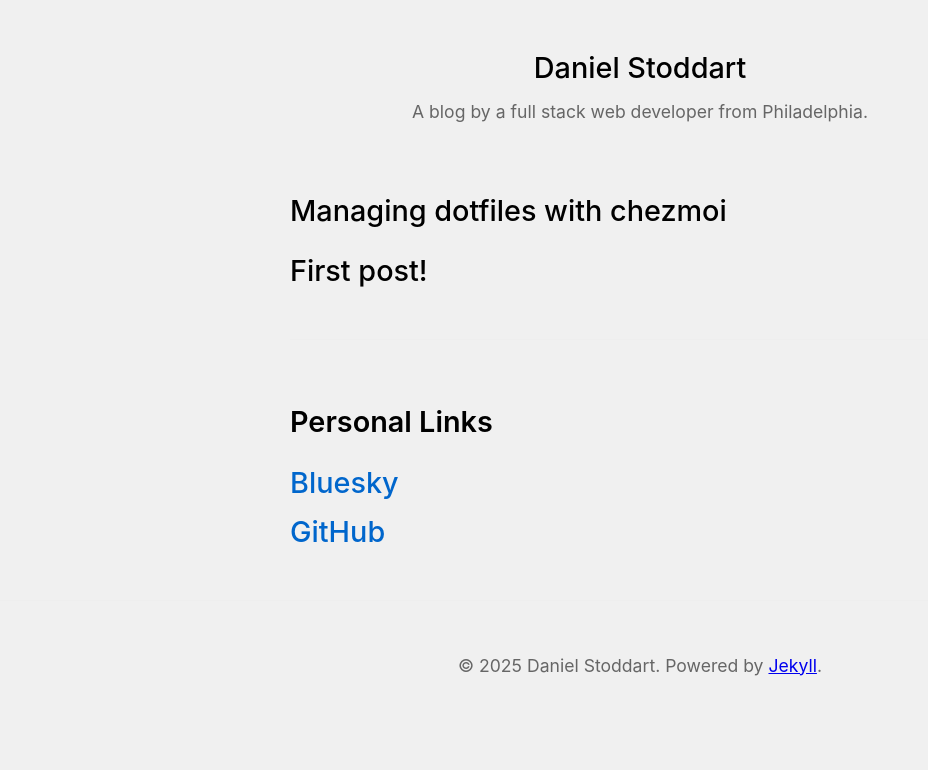
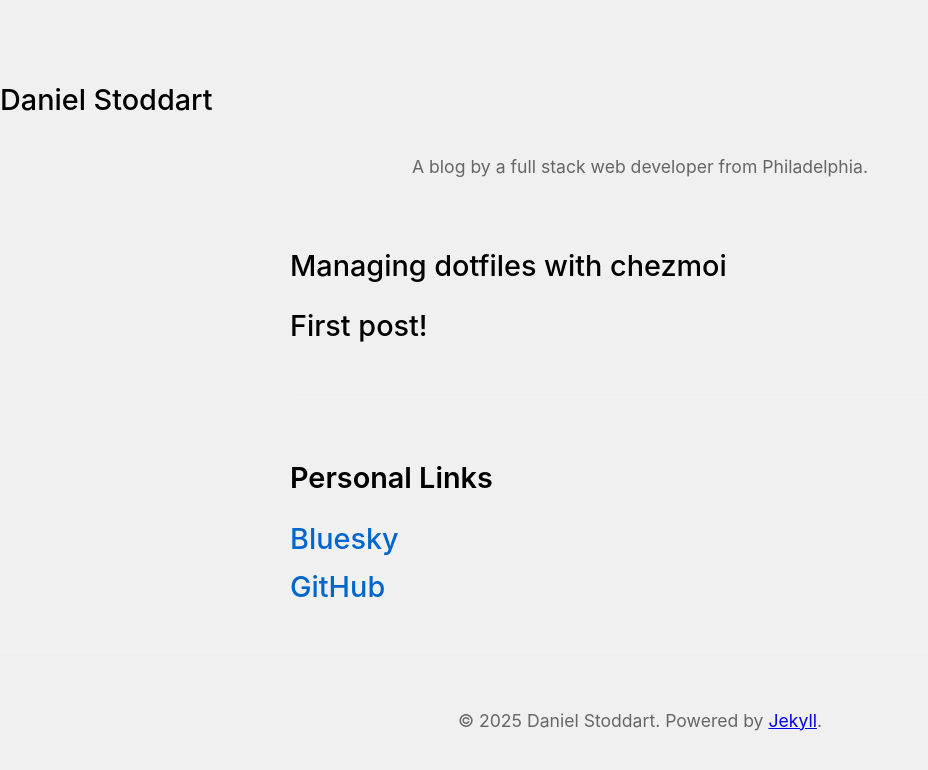
Before and after one commit to stoddart/stoddart.github.io, a Jekyll site: the page built from index.markdown, in a window 1280 px wide. Shown: the top 770 px of the page, without its empty margins (0-928 px from the left). Built offline with Jekyll 4.4.1, drawn with Linux system fonts in a browser that asks for light colours.

Commit message:
Wrap blog title in a block element to match size and weight

```diff
--- a/_layouts/default.html
+++ b/_layouts/default.html
@@ -15,7 +15,9 @@
 
 <body>
   <header>
-    <a class="post-link" href="{{ site.url | relative_url }}">{{ site.title }}</a>
+    <div class="blog-title">
+      <a class="post-link" href="{{ site.url | relative_url }}">{{ site.title }}</a>
+    </div>
     <p>{{ site.description }}</p>
   </header>
   <main>
--- a/assets/css/style.css
+++ b/assets/css/style.css
@@ -107,11 +107,11 @@ main {
 }
 
 .post-link {
+  font-size: 28.8px !important;
+  font-weight: 500 !important;
+  line-height: 1.4 !important;
   color: var(--header-color);
   text-decoration: none;
-  font-size: var(--nav-font-size) !important;
-  font-weight: 500 !important;
-  line-height: 1.4 !important;
 }
 
 .post-link:hover {
@@ -229,3 +229,8 @@ img[alt] {
   margin: 1.5rem 0;
   display: block;
 }
+
+.blog-title {
+  text-align: left;
+  margin: 2rem 0;
+}
```
